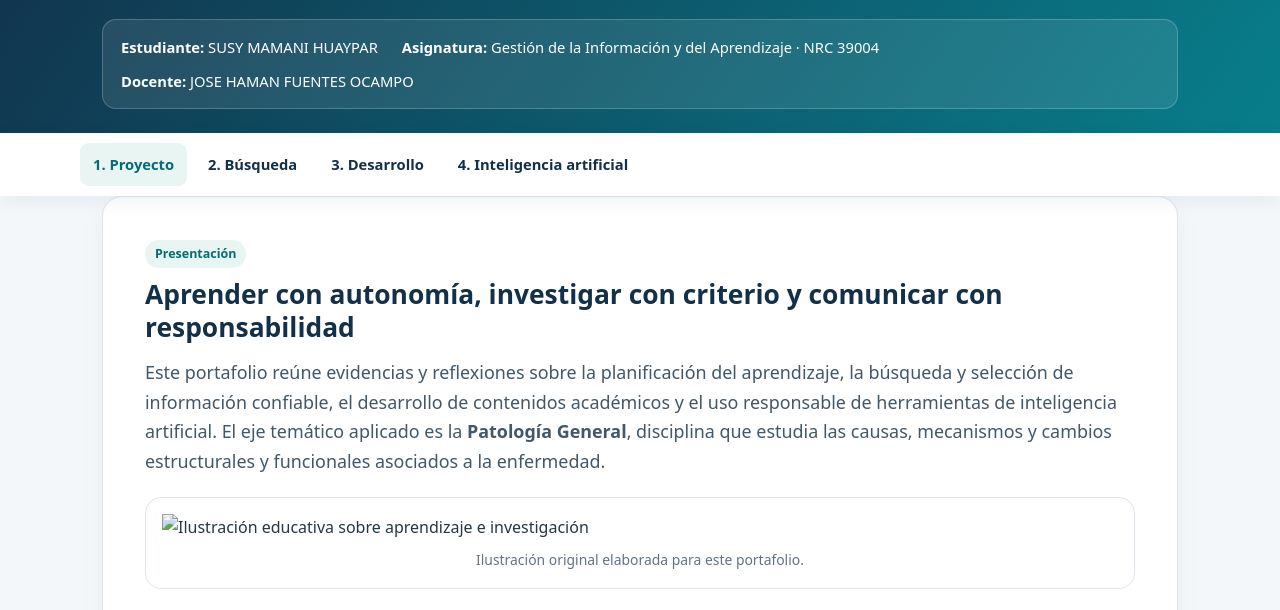
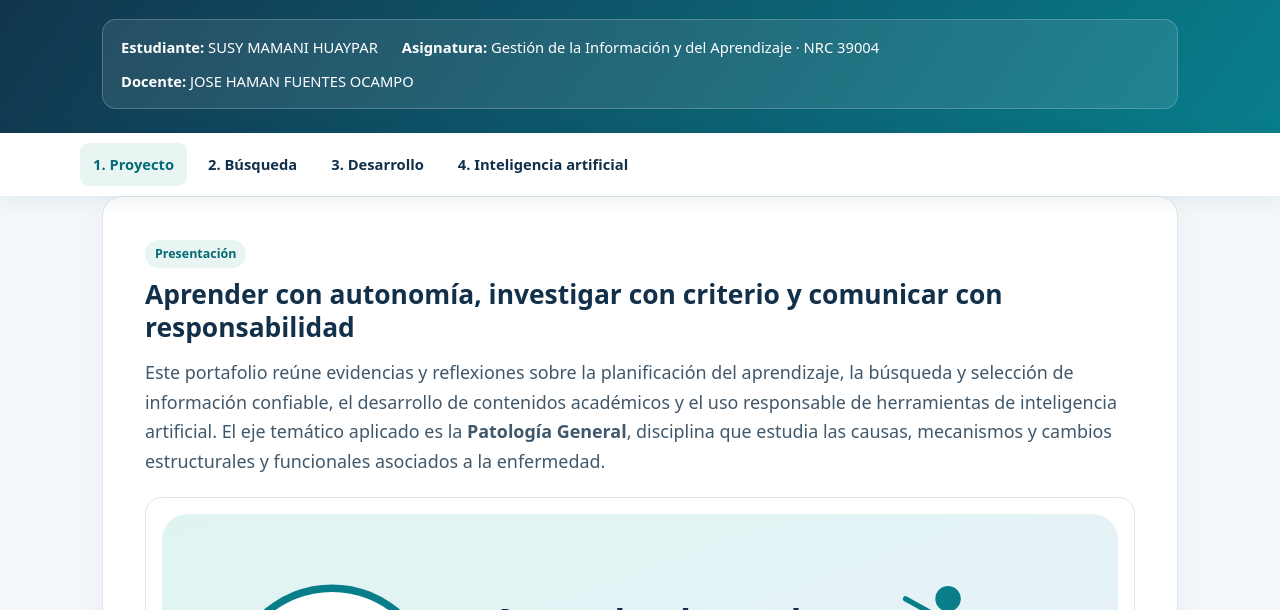
Before and after one commit to 76141747-ship-it/PORTAFOLIO-DE-SUSY, a plain HTML site: page index.html in a window 1280 px wide. Shown: the part 160-770 px from the top of the page. Drawn offline with Linux system fonts and the light colour scheme.

Commit message:
Update index.html

```diff
--- a/index.html
+++ b/index.html
@@ -8,7 +8,7 @@
 </div></nav><main class="wrap">
 <section class="hero"><span class="tag">Presentación</span><h2>Aprender con autonomía, investigar con criterio y comunicar con responsabilidad</h2>
 <p class="lead">Este portafolio reúne evidencias y reflexiones sobre la planificación del aprendizaje, la búsqueda y selección de información confiable, el desarrollo de contenidos académicos y el uso responsable de herramientas de inteligencia artificial. El eje temático aplicado es la <b>Patología General</b>, disciplina que estudia las causas, mecanismos y cambios estructurales y funcionales asociados a la enfermedad.</p>
-<figure><img src="assets/portada.svg" alt="Ilustración educativa sobre aprendizaje e investigación"><figcaption>Ilustración original elaborada para este portafolio.</figcaption></figure>
+<figure><img src="portada.svg" alt="Ilustración educativa sobre aprendizaje e investigación"><figcaption>Ilustración original elaborada para este portafolio.</figcaption></figure>
 <a class="btn" href="busqueda.html">Continuar a búsqueda de información →</a></section>
 <div class="grid">
 <article class="card"><span class="tag">Propósito</span><h3>Objetivo general</h3><p>Elaborar un portafolio digital que demuestre estrategias para localizar, evaluar, organizar y comunicar información académica, integrando recursos digitales e inteligencia artificial de manera ética.</p></article>
```
